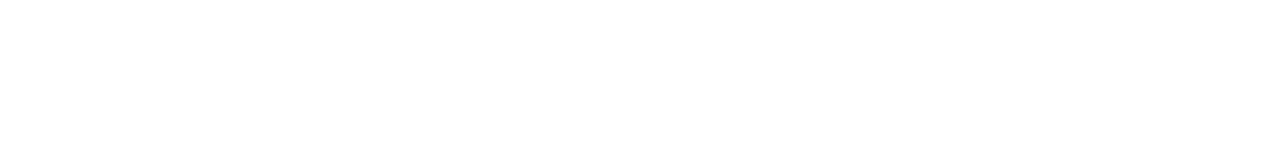
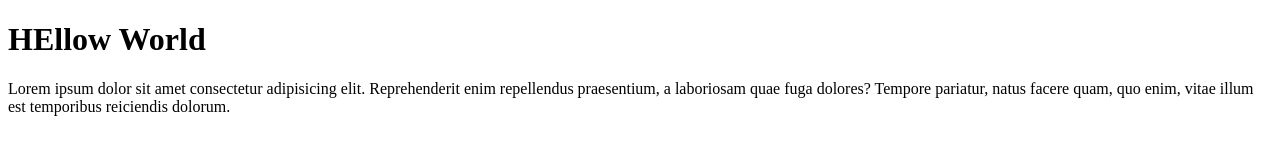
Before and after one commit to msyahrur/sya-git-test, a plain HTML site: page index.html in a window 1280 px wide. Drawn offline with Linux system fonts and the light colour scheme.

Commit message:
menambahkan h1 and paragraf

```diff
--- a/index.html
+++ b/index.html
@@ -6,5 +6,13 @@
     <meta name="viewport" content="width=device-width, initial-scale=1.0" />
     <title>Document</title>
   </head>
-  <body></body>
+  <body>
+    <h1>HEllow World</h1>
+    <p>
+      Lorem ipsum dolor sit amet consectetur adipisicing elit. Reprehenderit
+      enim repellendus praesentium, a laboriosam quae fuga dolores? Tempore
+      pariatur, natus facere quam, quo enim, vitae illum est temporibus
+      reiciendis dolorum.
+    </p>
+  </body>
 </html>
```
